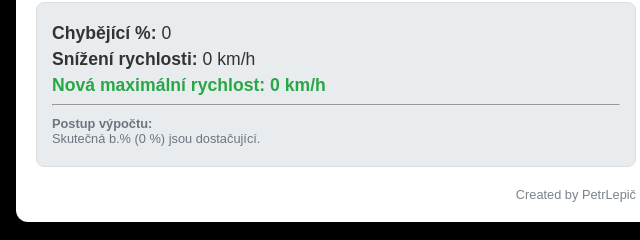
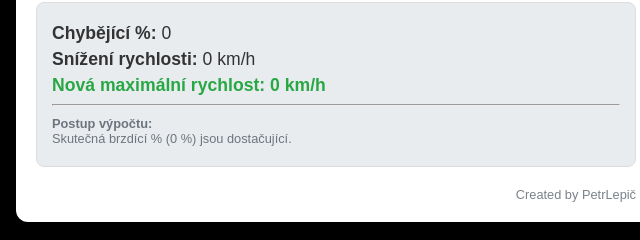
Before and after one commit to Capricorn76/TrainSpeed, a plain HTML site: page index.html in a window 1280 px wide. Both pictures are taken after a click on the button "Vypočítat Novou Rychlost". Shown: the part 552-792 px from the top of the page, 304-944 px from the left. Drawn offline with Linux system fonts and the light colour scheme.

Commit message:
Update index.html

```diff
--- a/index.html
+++ b/index.html
@@ -303,7 +303,7 @@
         if (chybejiciProcenta <= 0) {
             novaRychlost = maxRychlost;
             snizeniRychlosti = 0;
-            poznamky.push(`Skutečná b.% (${skutecnaBrzdna} %) jsou dostačující.`);
+            poznamky.push(`Skutečná brzdící % (${skutecnaBrzdna} %) jsou dostačující.`);
 
             vysledekDiv.innerHTML = `
                 <p><strong>Chybějící %:</strong> 0</p>
```
